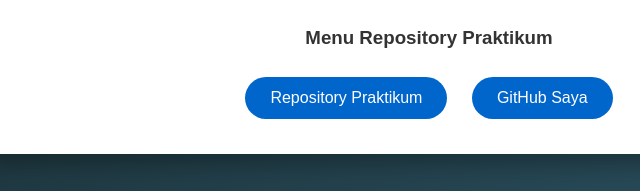
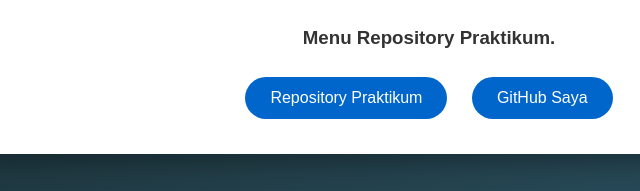
Before and after one commit to abdusshomad2202-blip/abdusshomad2202-blip.github.io, a plain HTML site: page index.html in a window 1280 px wide. Shown: the part 642-833 px from the top of the page, 211-851 px from the left. Drawn offline with Linux system fonts and the light colour scheme.

Commit message:
update index.html

```diff
--- a/index.html
+++ b/index.html
@@ -139,7 +139,7 @@ td{
 </table>
 
 <div class="menu">
-<h3>Menu Repository Praktikum</h3>
+<h3>Menu Repository Praktikum.</h3>
 <br>
 
 <a href="">Repository Praktikum</a>
```
